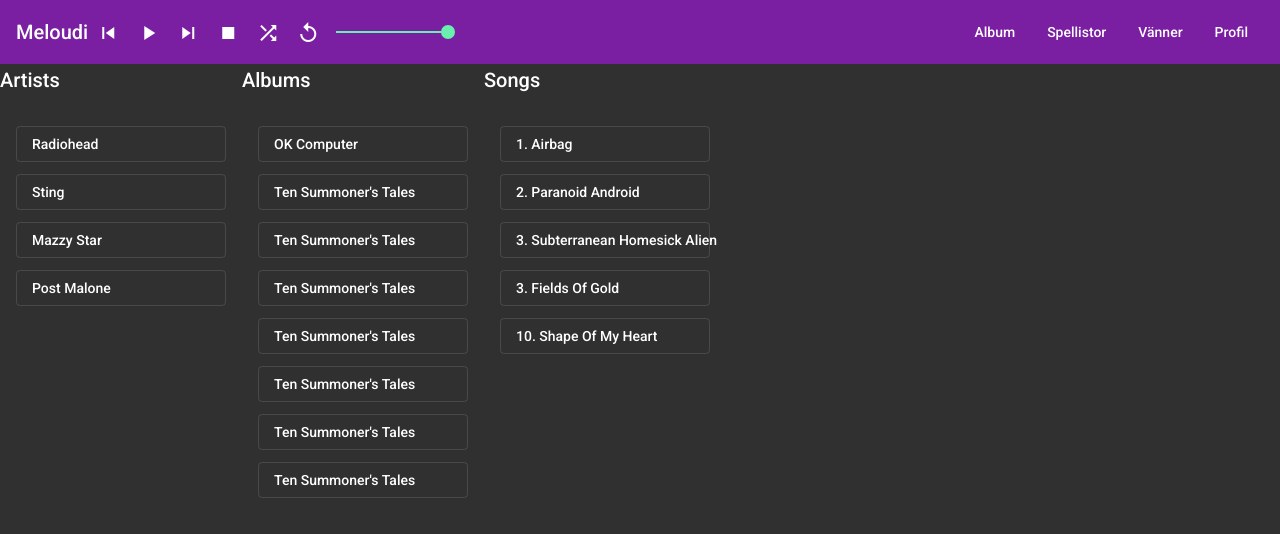
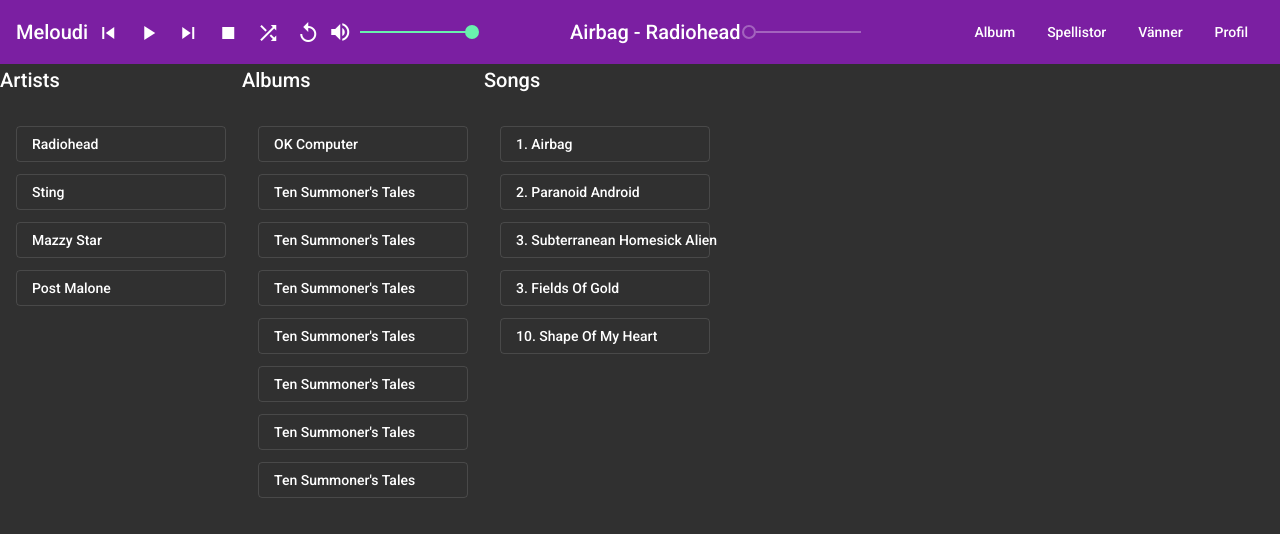
Before and after one commit to HampusRosenquist/meloudi, an Angular app in the folder client/: page / in a window 1280 px wide. Shown: the top 534 px of the page. Built offline with nearby package versions, Linux system fonts and the light colour scheme.

Commit message:
Implement playback position viewing and altering

```diff
--- a/client/src/app/app.component.html
+++ b/client/src/app/app.component.html
@@ -19,7 +19,15 @@
   <button mat-icon-button>
     <span class="material-icons">replay</span>
   </button>
+  <span class="material-icons" *ngIf="audioFile.volume > 0.5">volume_up</span>
+  <span class="material-icons" *ngIf="audioFile.volume <= 0.5 && audioFile.volume != 0.0">volume_down</span>
+  <span class="material-icons" *ngIf="audioFile.volume == 0.0">volume_off</span>
   <mat-slider min="0" max="100" value="100" aria-label="Audio level" (input)="adjustVolume($event)"></mat-slider>
+
+  <span class="flexExpand"></span>
+
+  <span> {{ song.title }} - {{ song.artist }} </span>
+  <mat-slider min="0" [max]="audioFile.duration" [value]="audioFile.currentTime" aria-label="Track position" (input)="adjustPlaybackPosition($event)"></mat-slider>
 
   <span class="flexExpand"></span>
 
@@ -34,4 +42,4 @@
 <app-album *ngIf="showAlbums" (isPlaying)="setIsPlaying($event)"></app-album>
 <app-playlists *ngIf="showPlaylists"></app-playlists>
 
-<router-outlet></router-outlet>
+<!--<router-outlet></router-outlet>-->
--- a/client/src/app/app.component.ts
+++ b/client/src/app/app.component.ts
@@ -1,5 +1,6 @@
 import { Component } from '@angular/core';
 import { MatSliderChange } from '@angular/material/slider';
+import { songs } from './datatypes'
 
 @Component({
   selector: 'app-root',
@@ -9,7 +10,8 @@
 export class AppComponent {
   title = 'Meloudi';
   isPlaying = false;
-  chosenSong = new Audio("../assets/song.opus");
+  audioFile = new Audio("../assets/song.opus");
+  song = songs[0];
   showAlbums = true;
   showPlaylists = false;
 
@@ -24,9 +26,9 @@
 
   applyPlayingState() {
     if (this.isPlaying) {
-        this.chosenSong.play();
+        this.audioFile.play();
     } else {
-      this.chosenSong.pause();
+      this.audioFile.pause();
     }
   }
 
@@ -42,12 +44,18 @@
 
   stop() {
     this.setIsPlaying(false);
-    this.chosenSong = new Audio("../assets/song.opus");
+    this.audioFile = new Audio("../assets/song.opus");
   }
 
   adjustVolume(event: MatSliderChange) {
     if (event.value != null) {
-      this.chosenSong.volume = event.value / 100;
+      this.audioFile.volume = event.value / 100;
+    }
+  }
+
+  adjustPlaybackPosition(event: MatSliderChange) {
+    if (event.value != null) {
+      this.audioFile.currentTime = event.value;
     }
   }
 }
```
